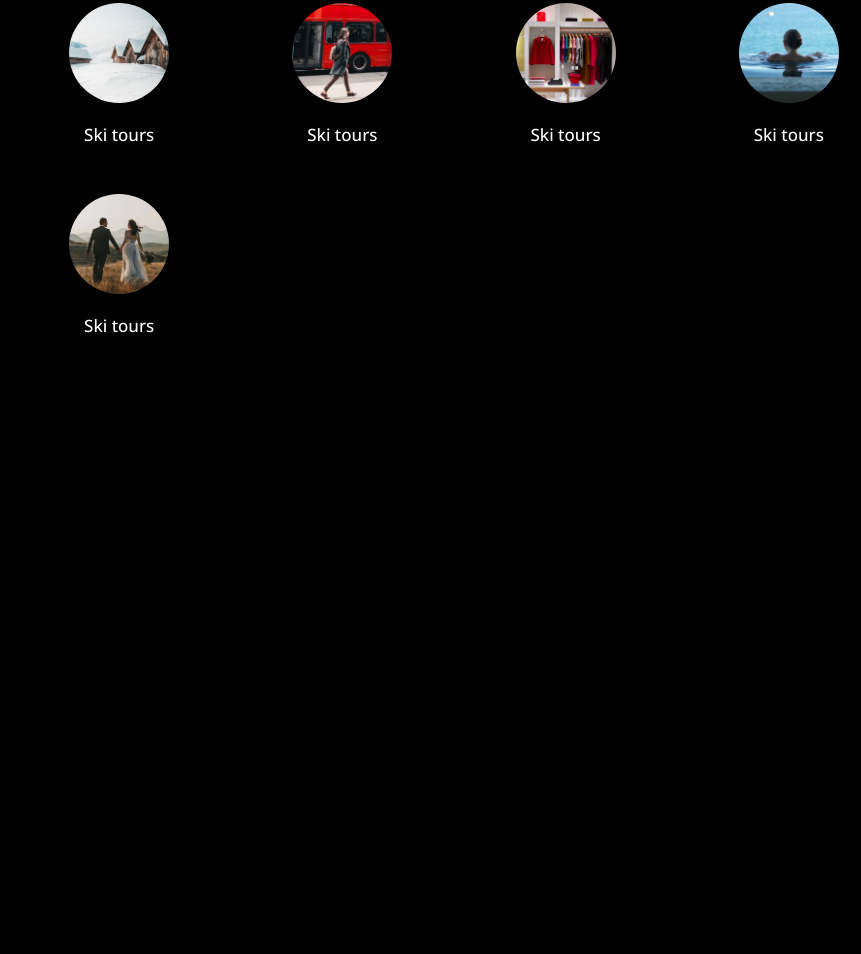
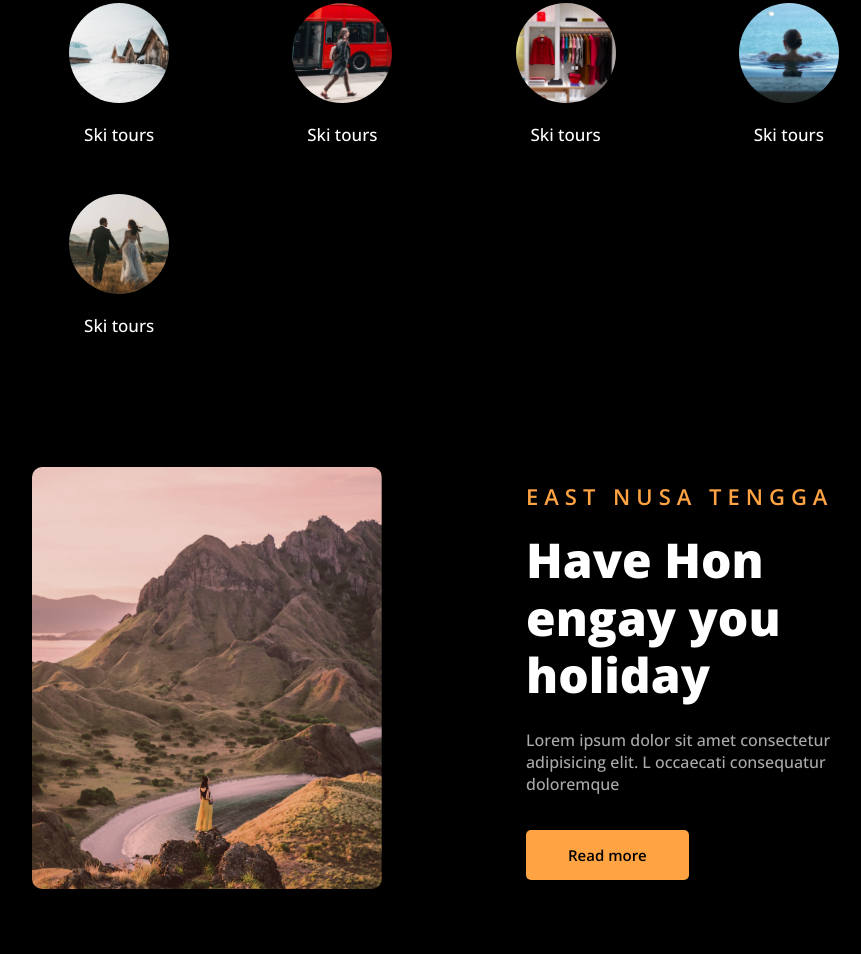
Before and after one commit to aaronlinv/TravelWebsite, a plain HTML site: page index.html in a window 1280 px wide. Shown: the part 867-1821 px from the top of the page, without its empty margins (186-1047 px from the left). Before the commit the page ends 1264 px from the top, so only its background shows below. Drawn offline with nearby package versions, Linux system fonts and the light colour scheme.

Commit message:
holiday finish

```diff
--- a/css/style.css
+++ b/css/style.css
@@ -205,3 +205,39 @@ header.sticky {
 .feature-content h4:hover{
     color: var(--main-color);
 }
+
+.holiday {
+    display: grid;
+    grid-template-columns: repeat(2, 1fr);
+    align-items: center;
+    gap: 9rem;
+}
+
+.holiday-img img {
+    width: 100%;
+    height: auto;
+    border-radius: 10px;
+}
+
+.holiday-text h5{
+    font-size: 22px;
+    font-weight: 600;
+    color: var(--main-color);
+    text-transform: uppercase;
+    letter-spacing: 6px;
+    margin-bottom: 20px;
+}
+
+.holiday-text h2 {
+    font-size: var(--h2-font);
+    font-weight: 800;
+    line-height: 1.2;
+    margin-bottom: 25px;
+}
+
+.holiday-text p {
+    font-size: var(--p-font);
+    font-weight: 500;
+    color: #ffffffab;
+    margin-bottom: 35px;
+}
--- a/index.html
+++ b/index.html
@@ -94,6 +94,21 @@
 
     </section>
 
+    <!-- holiday section -->
+    <section class="holiday">
+        <div class="holiday-img">
+            <img src="img/h1.png" alt="">
+        </div>
+        <div class="holiday-text">
+            <h5>east nusa tengga</h5>
+            <h2>Have Hon engay you holiday</h2>
+            <p>Lorem ipsum dolor sit amet consectetur adipisicing elit. L occaecati consequatur doloremque </p>
+            <a href="#" class="btn">Read more</a>
+        </div>
+
+    </section>
+
+
     <script src="js/script.js"></script>
 
 
```
